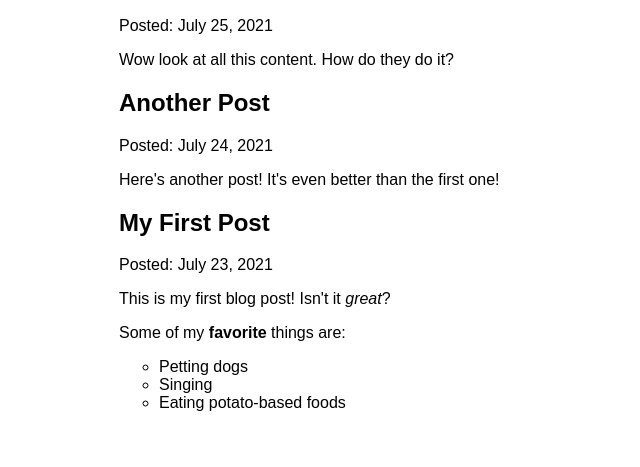
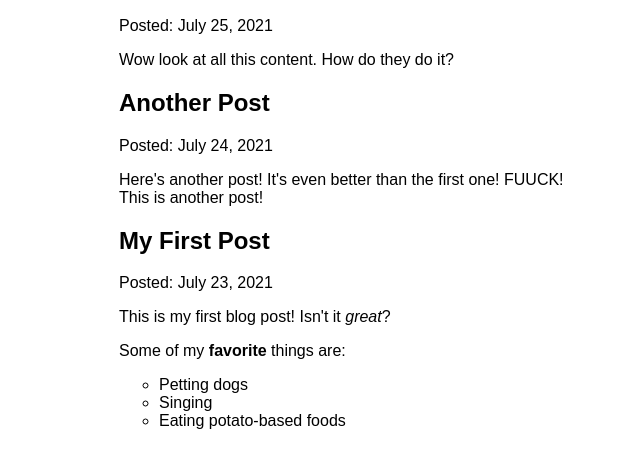
Before and after one commit to ichizokichinosuke/my-first-gatsby-site, a Gatsby site: page /blog in a window 1280 px wide. Shown: the part 207-674 px from the top of the page, without its empty margins (311-951 px from the left). Built offline with nearby package versions, Linux system fonts and the light colour scheme; Gatsby itself is replaced by a stand-in of ours.

Commit message:
check mdx modify

```diff
--- a/blog/another-post.mdx
+++ b/blog/another-post.mdx
@@ -4,3 +4,4 @@ date: "2021-07-24"
 ---
 
 Here's another post! It's even better than the first one!
+FUUCK! This is another post!
```
